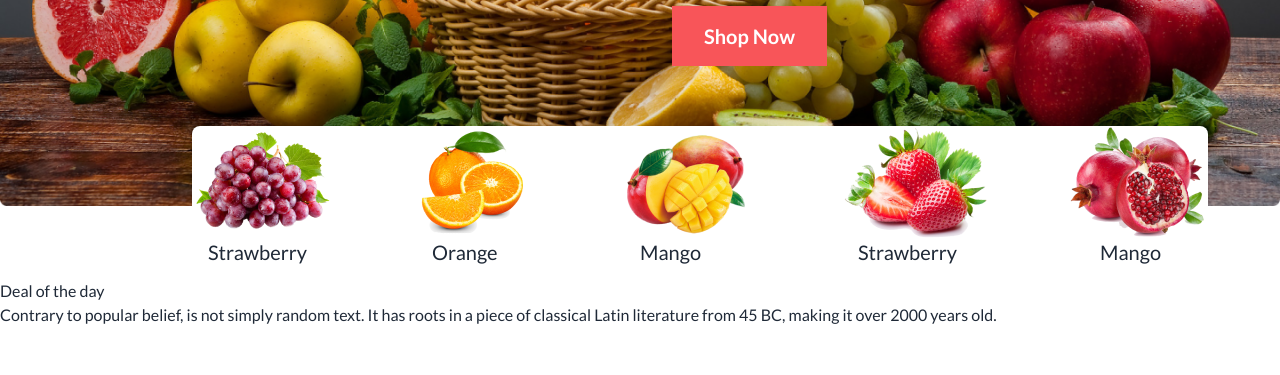
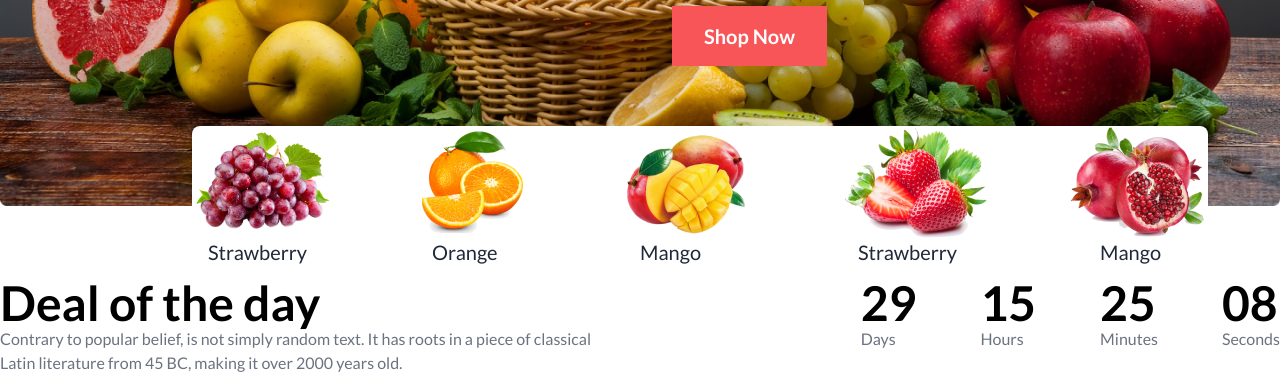
Before and after one commit to giash459/my-third-assignment, a plain HTML site: page index.html in a window 1280 px wide. Shown: the part 527-902 px from the top of the page. Before the commit the page ends 854 px from the top, so only its background shows below. Drawn offline with nearby package versions, Linux system fonts and the light colour scheme.

Commit message:
created deal of  the day section

```diff
--- a/index.html
+++ b/index.html
@@ -243,12 +243,29 @@
     <main class=" md:container md:mx-auto">
       <!-- Deal of the day section -->
       <section>
-        <div>
-          <div>
-            <h2>Deal of the day</h2>
-            <p>Contrary to popular belief, is not simply random text. It has roots in a piece of classical Latin literature from 45 BC, making it over 2000 years old.</p>
+        <div class="flex justify-between">
+          <div class="gap-10">
+            <h2 class="text-black text-5xl font-bold bg-white">Deal of the day</h2>
+            <p class="text-base font-normal text-gray-500">Contrary to popular belief, is not simply random text. It has roots in a piece of classical <br> Latin literature from 45 BC, making it over 2000 years old.</p>
           </div>
-          <div></div>
+          <div class="flex gap-16">
+            <div>
+              <h2 class="text-5xl text-black font-bold">29</h2>
+              <p class="text-base font-normal text-gray-500">Days</p>
+            </div>
+            <div>
+              <h2 class="text-5xl text-black font-bold">15</h2>
+              <p class="text-base font-normal text-gray-500">Hours</p>
+            </div>
+            <div>
+              <h2 class="text-5xl text-black font-bold">25</h2>
+              <p class="text-base font-normal text-gray-500">Minutes</p>
+            </div>
+            <div>
+              <h2 class="text-5xl text-black font-bold">08</h2>
+              <p class="text-base font-normal text-gray-500">Seconds</p>
+            </div>
+          </div>
         </div>
       </section>
     </main>
```
